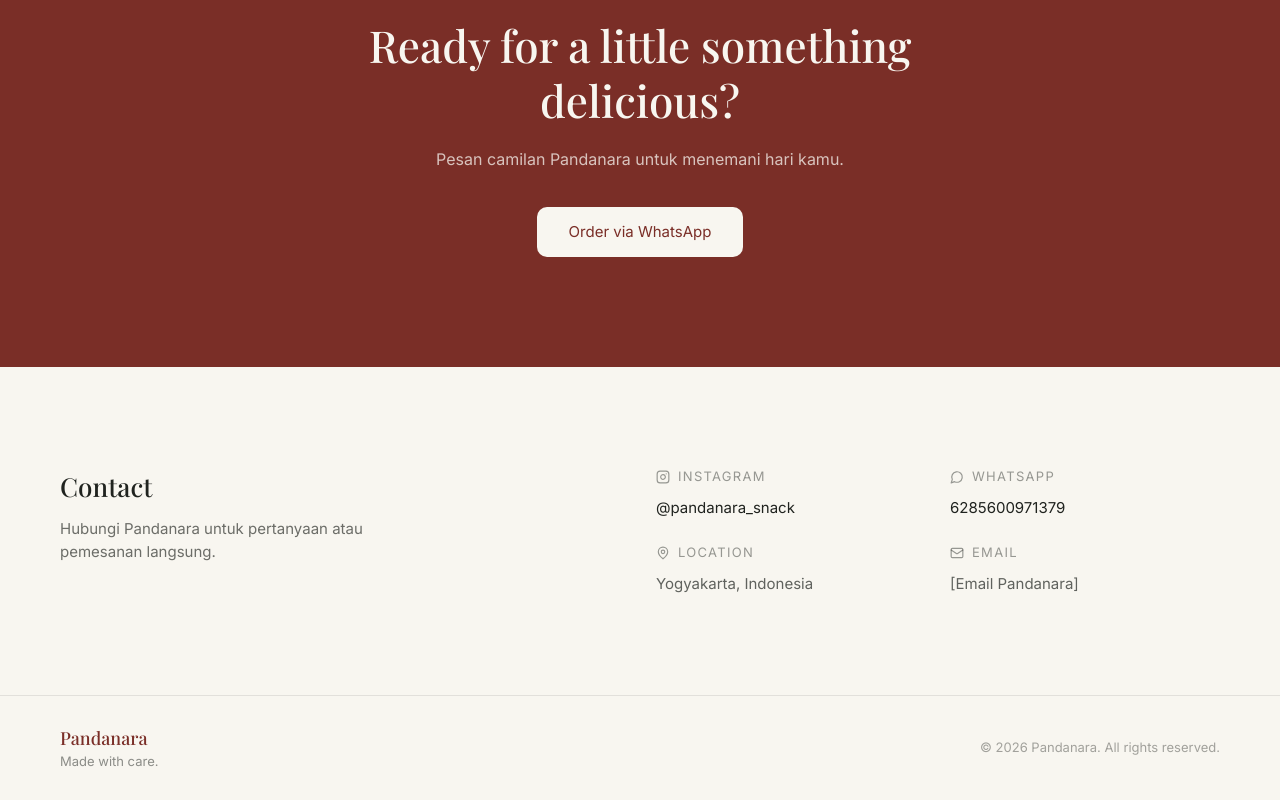
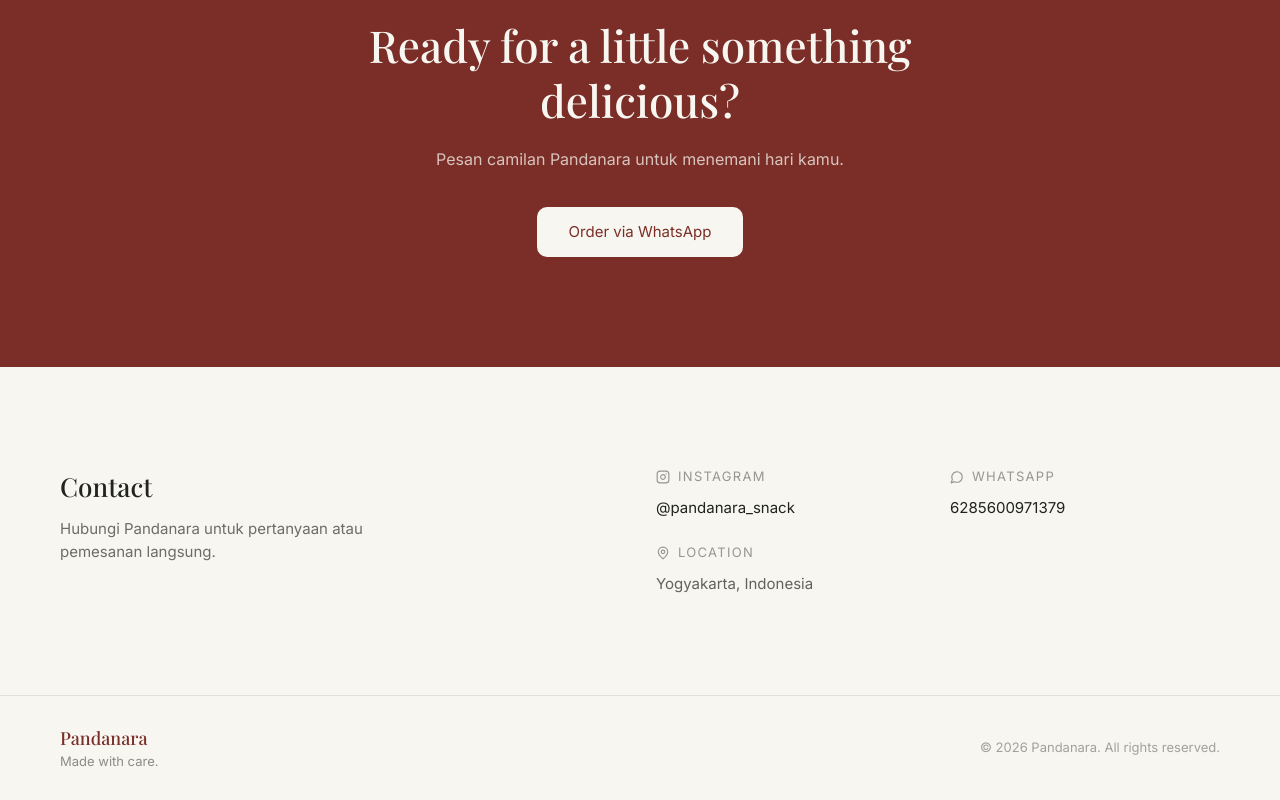
Before and after one commit to unnamedboyy/Pandanara, a Next.js app: page / in a window 1280 px wide. Shown: the part 2560-3360 px from the top of the page. Built offline with nearby package versions, Linux system fonts and the light colour scheme; no server answers; the database is empty.

Commit message:
modified:   components/Footer.tsx

```diff
--- a/components/Footer.tsx
+++ b/components/Footer.tsx
@@ -20,12 +20,12 @@ const contactItems = [
     value: siteConfig.location || "[Lokasi Pandanara]",
     href: undefined,
   },
-  {
-    icon: Mail,
-    label: "Email",
-    value: siteConfig.email || "[Email Pandanara]",
-    href: siteConfig.email ? `mailto:${siteConfig.email}` : undefined,
-  },
+  // {
+  //   icon: Mail,
+  //   label: "Email",
+  //   value: siteConfig.email || "[Email Pandanara]",
+  //   href: siteConfig.email ? `mailto:${siteConfig.email}` : undefined,
+  // },
 ];
 
 export default function Footer() {
```
